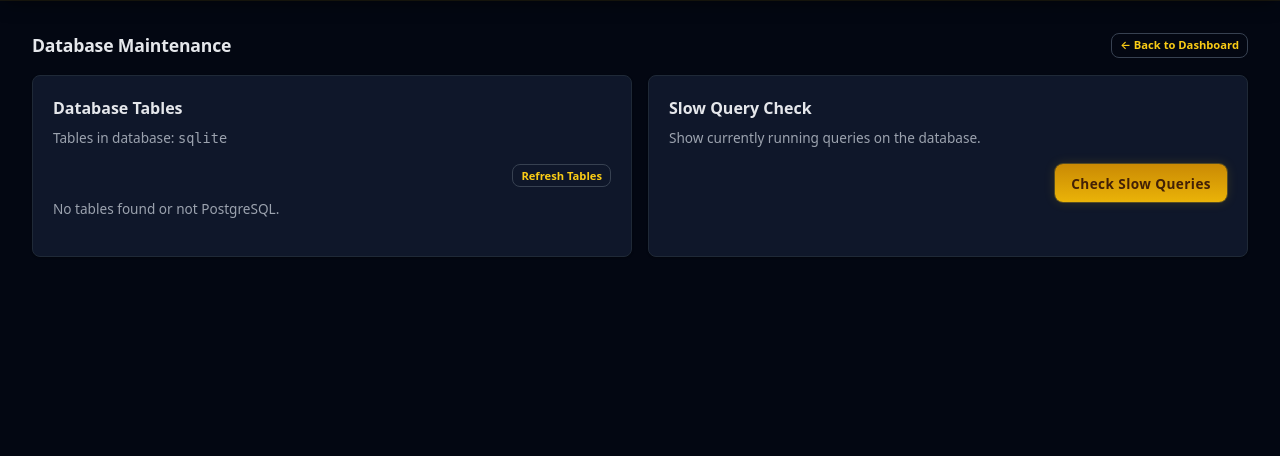
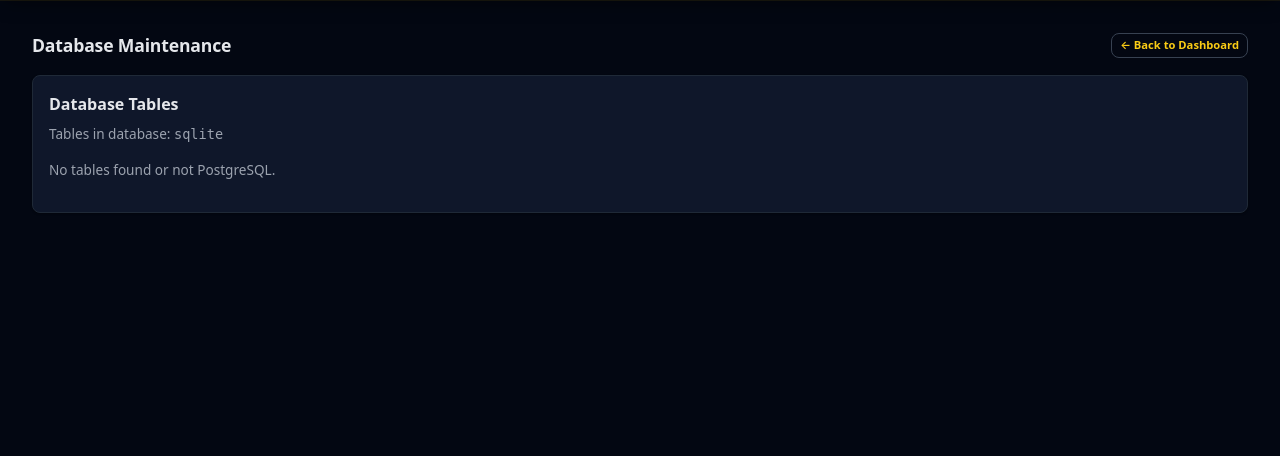
Before and after one commit to harys-rifai/Network, a Django app: page /db-maintenance/ in a window 1280 px wide. Shown: the part 63-519 px from the top of the page. Run offline with Django 4.2, Linux system fonts and the light colour scheme; the visitor is signed in with stand-in values (Sample User, id 1); some libraries are stand-ins or nearby versions.

Commit message:
Initial commit: Django network monitoring app with real scanner and dashboard

```diff
--- a/static/css/style.css
+++ b/static/css/style.css
@@ -392,49 +392,18 @@ body.no-nav .container {
 .status-label { font-family: var(--font-mono); color: var(--text-primary); font-weight: 600; min-width: 90px; }
 .status-text { color: var(--text-muted); white-space: nowrap; overflow: hidden; text-overflow: ellipsis; }
 
-.db-grid { display: grid; grid-template-columns: repeat(auto-fit, minmax(280px, 1fr)); gap: 1rem; margin-bottom: 1.25rem; }
-.db-card { background: var(--bg-elevated); border: 1px solid var(--border-default); border-radius: var(--radius); padding: 1.25rem; box-shadow: var(--shadow-sm); }
-.db-card h2 { color: var(--text-primary); margin-bottom: 0.5rem; font-size: 1rem; font-weight: 700; }
-.db-card p { color: var(--text-secondary); font-size: 0.85rem; margin-bottom: 1rem; }
-.db-form { display: flex; justify-content: flex-end; gap: 0.5rem; }
-.db-inline-form { display: inline; margin: 0; }
-.result-box { background: var(--bg-elevated); border: 1px solid var(--border-default); border-radius: var(--radius); padding: 1rem; box-shadow: var(--shadow-sm); }
-.result-box h3 { color: var(--accent-green); margin-bottom: 0.75rem; font-size: 1rem; }
-.result-text { color: var(--text-secondary); font-size: 0.85rem; white-space: pre-wrap; font-family: var(--font-mono); }
-.query-cell { max-width: 400px; white-space: nowrap; overflow: hidden; text-overflow: ellipsis; font-family: var(--font-mono); font-size: 0.75rem; }
+.db-unified { display: flex; flex-direction: column; gap: 1rem; }
+.db-card--main { padding: 1rem; }
+.db-header { display: flex; justify-content: space-between; align-items: center; margin-bottom: 0.5rem; flex-wrap: wrap; gap: 0.75rem; }
+.db-header h2 { margin: 0; }
+.db-actions { display: flex; gap: 0.5rem; align-items: center; flex-wrap: wrap; }
+.db-subtitle { color: var(--text-secondary); font-size: 0.85rem; margin-bottom: 0.75rem; }
 
-.alert-success { color: var(--accent-green); border-color: rgba(34,197,94,0.35); background: rgba(34,197,94,0.08); }
+.db-result-block { background: var(--bg-root); border: 1px solid var(--border-default); border-radius: var(--radius); padding: 1rem; animation: fadeIn 0.25s ease-in-out; }
+.db-result-block h3 { color: var(--accent-green); margin-bottom: 0.75rem; font-size: 0.95rem; }
+.db-result-block--success { border-color: rgba(34,197,94,0.35); }
 
-.vacuum-steps { display: flex; flex-direction: column; gap: 0.5rem; }
-.vacuum-step { display: flex; align-items: center; gap: 0.75rem; padding: 0.6rem 0.75rem; background: var(--bg-root); border: 1px solid var(--border-default); border-radius: var(--radius); }
-.step-num { width: 24px; height: 24px; border-radius: 50%; background: var(--accent-green); color: #022c22; font-weight: 700; font-size: 0.75rem; display: inline-flex; align-items: center; justify-content: center; flex: 0 0 24px; }
-
-.db-vacuum-form { display: inline-flex; align-items: center; gap: 0.35rem; margin: 0; }
-.db-vacuum-select {
-    background: var(--bg-root);
-    color: var(--text-primary);
-    border: 1px solid var(--border-default);
-    border-radius: var(--radius);
-    padding: 0.25rem 0.5rem;
-    font-family: var(--font-mono);
-    font-size: 0.7rem;
-    outline: none;
-}
-.db-vacuum-select:focus { border-color: var(--accent-green); }
-.btn-primary-small {
-    background: linear-gradient(180deg, #ca8a04, #eab308);
-    color: #422006;
-    border: none;
-    border-radius: var(--radius);
-    padding: 0.25rem 0.6rem;
-    font-family: var(--font-sans);
-    font-weight: 700;
-    font-size: 0.7rem;
-    cursor: pointer;
-    letter-spacing: 0.03em;
-    transition: transform 0.05s, filter 0.2s;
-}
-.btn-primary-small:hover { filter: brightness(1.1); transform: translateY(-1px); }
+@keyframes fadeIn { from { opacity: 0; transform: translateY(4px); } to { opacity: 1; transform: translateY(0); } }
 
 @media (max-width: 1024px) {
     .network-layout { grid-template-columns: 1fr; }
--- a/templates/db_maintenance.html
+++ b/templates/db_maintenance.html
@@ -18,66 +18,57 @@
 </div>
 {% endif %}
 
-{% if result %}
-<div class="result-box" style="margin-bottom:1.25rem;">
-    {% if action == 'slow_query' %}
-    <h3>Active Queries</h3>
+<div class="db-unified">
+    <div class="db-card db-card--main">
+        <h2>Database Tables</h2>
+        <p class="db-subtitle">Tables in database: <code>{{ db_vendor }}</code></p>
+
+        {% if tables %}
         <div class="table-wrapper">
             <table class="hacker-table">
                 <thead>
                     <tr>
-                    <th>Duration</th>
-                    <th>Query</th>
-                    <th>State</th>
+                        <th>Table Name</th>
+                        <th>Vacuum Status</th>
+                        <th>Index Status</th>
+                        <th>Rebuild Status</th>
+                        <th>Records</th>
+                        <th>Actions</th>
                     </tr>
                 </thead>
-            <tbody>
-                {% for row in result.rows %}
-                <tr>
-                    <td>{{ row.0 }}</td>
-                    <td class="query-cell">{{ row.1 }}</td>
-                    <td>{{ row.2 }}</td>
-                </tr>
-                {% empty %}
-                <tr><td colspan="3">No active slow queries found.</td></tr>
-                {% endfor %}
-            </tbody>
-        </table>
-    </div>
-    {% endif %}
-</div>
-{% endif %}
-
-<div class="db-grid">
-    <div class="db-card">
-        <h2>Database Tables</h2>
-        <p>Tables in database: <code>{{ db_vendor }}</code></p>
-        <form method="get" class="db-form">
-            <input type="hidden" name="action" value="list_tables">
-            <button type="submit" class="btn-small">Refresh Tables</button>
-        </form>
-        {% if tables %}
-        <div class="table-wrapper" style="margin-top:0.75rem;">
-            <table class="hacker-table">
-                <thead><tr><th>Table Name</th><th>Actions</th></tr></thead>
                 <tbody>
                     {% for table in tables %}
                     <tr>
                         <td><code>{{ table }}</code></td>
+                        <td>
+                            {% if action == 'vacuum' and selected_table == table %}
+                            <span class="status-pill status-online">Done</span>
+                            {% else %}
+                            <span class="status-pill">Ready</span>
+                            {% endif %}
+                        </td>
+                        <td>
+                            {% if action == 'list_indexes' and selected_table == table %}
+                            <span class="status-pill status-online">{{ indexes|length }} idx</span>
+                            {% else %}
+                            <span class="status-pill">-</span>
+                            {% endif %}
+                        </td>
+                        <td>
+                            {% if action == 'reindex' and selected_table == table %}
+                            <span class="status-pill status-online">Done</span>
+                            {% else %}
+                            <span class="status-pill">-</span>
+                            {% endif %}
+                        </td>
+                        <td class="status-meta">-</td>
                         <td class="actions">
-                            <form method="post" class="db-inline-form db-vacuum-form">
+                            <form method="post" class="db-inline-form">
                                 {% csrf_token %}
                                 <input type="hidden" name="action" value="vacuum">
                                 <input type="hidden" name="table_name" value="{{ table }}">
-                                <select name="vacuum_type" class="db-vacuum-select">
-                                    <option value="analyze">VACUUM ANALYZE</option>
-                                    <option value="full">VACUUM FULL</option>
-                                    <option value="verbose_full">VACUUM VERBOSE FULL</option>
-                                    <option value="full_analyze">VACUUM (VERBOSE, FULL, ANALYZE)</option>
-                                    <option value="verbose">VACUUM VERBOSE</option>
-                                    <option value="freeze">VACUUM FREEZE</option>
-                                </select>
-                                <button type="submit" class="btn-small btn-primary-small">Run</button>
+                                <input type="hidden" name="vacuum_type" value="full">
+                                <button type="submit" class="btn-small btn-primary-small">VACUUM FULL</button>
                             </form>
                             <form method="get" class="db-inline-form">
                                 <input type="hidden" name="action" value="reindex">
@@ -98,11 +89,38 @@
         {% else %}
         <p class="note">No tables found or not PostgreSQL.</p>
         {% endif %}
+
+        {% if result %}
+        <div class="db-result-block" style="margin-top:1rem;">
+            <h3>Query Result</h3>
+            <div class="table-wrapper">
+                <table class="hacker-table">
+                    <thead>
+                        <tr>
+                            {% for header in result.headers %}
+                            <th>{{ header }}</th>
+                            {% endfor %}
+                        </tr>
+                    </thead>
+                    <tbody>
+                        {% for row in result.rows %}
+                        <tr>
+                            {% for cell in row %}
+                            <td class="query-cell">{{ cell }}</td>
+                            {% endfor %}
+                        </tr>
+                        {% empty %}
+                        <tr><td colspan="{{ result.headers|length }}">No data found.</td></tr>
+                        {% endfor %}
+                    </tbody>
+                </table>
             </div>
+        </div>
+        {% endif %}
 
         {% if indexes %}
-    <div class="db-card">
-        <h2>Indexes on {{ selected_table }}</h2>
+        <div class="db-result-block" style="margin-top:1rem;">
+            <h3>Indexes on {{ selected_table }}</h3>
             <div class="table-wrapper">
                 <table class="hacker-table">
                     <thead><tr><th>Index Name</th><th>Definition</th></tr></thead>
@@ -119,20 +137,9 @@
         </div>
         {% endif %}
 
-    <div class="db-card">
-        <h2>Slow Query Check</h2>
-        <p>Show currently running queries on the database.</p>
-        <form method="post" class="db-form">
-            {% csrf_token %}
-            <input type="hidden" name="action" value="slow_query">
-            <button type="submit" class="btn-primary">Check Slow Queries</button>
-        </form>
-    </div>
-</div>
-
         {% if vacuum_steps %}
-<div class="result-box" style="margin-top:1.25rem;">
-    <h3>Vacuum Steps for {{ selected_table }}</h3>
+        <div class="db-result-block db-result-block--success" style="margin-top:1rem;">
+            <h3>Execution Completed: {{ selected_table }}</h3>
             <div class="vacuum-steps">
                 {% for step in vacuum_steps %}
                 <div class="vacuum-step">
@@ -143,4 +150,6 @@
             </div>
         </div>
         {% endif %}
+    </div>
+</div>
 {% endblock %}
```
Lines whose indentation alone changed are shown as unchanged.
